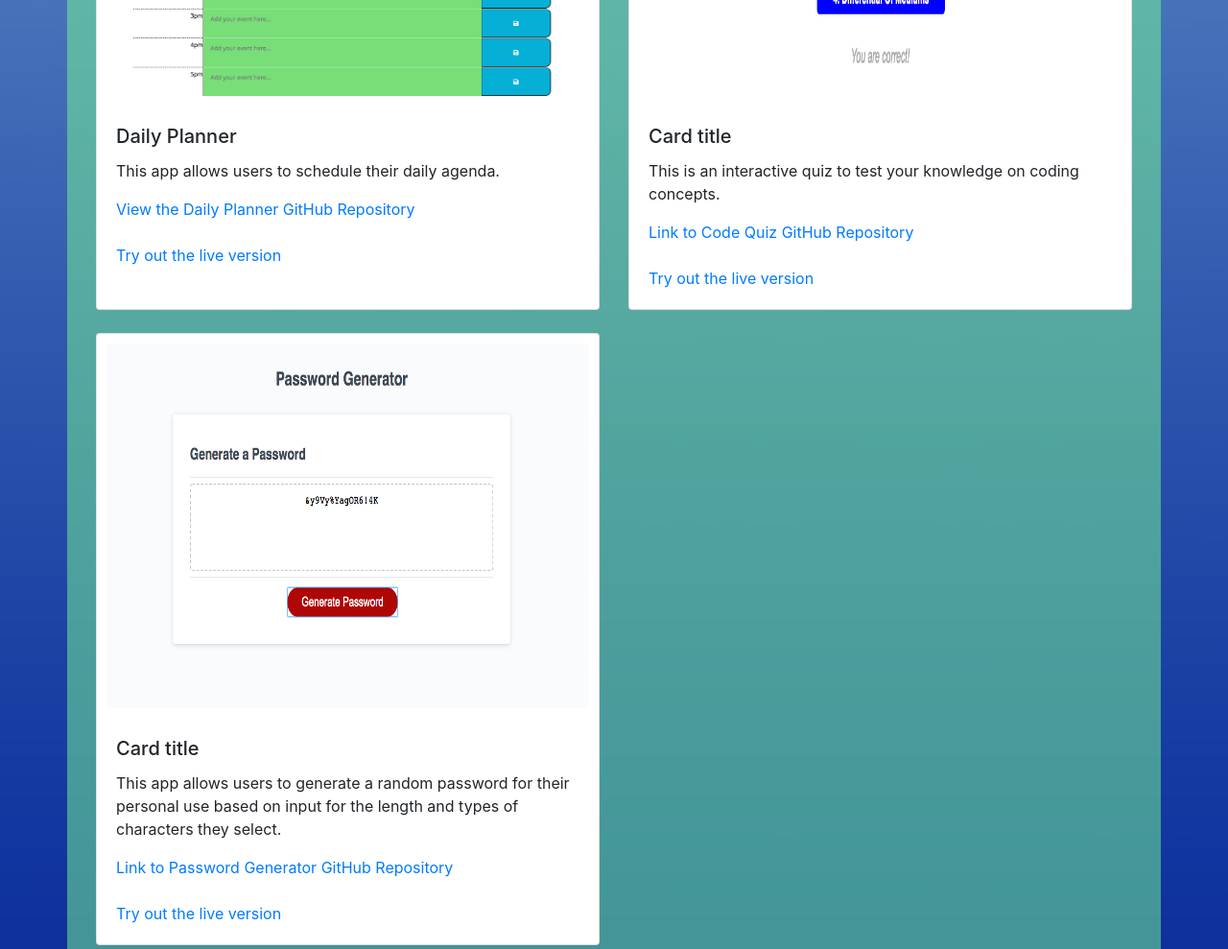
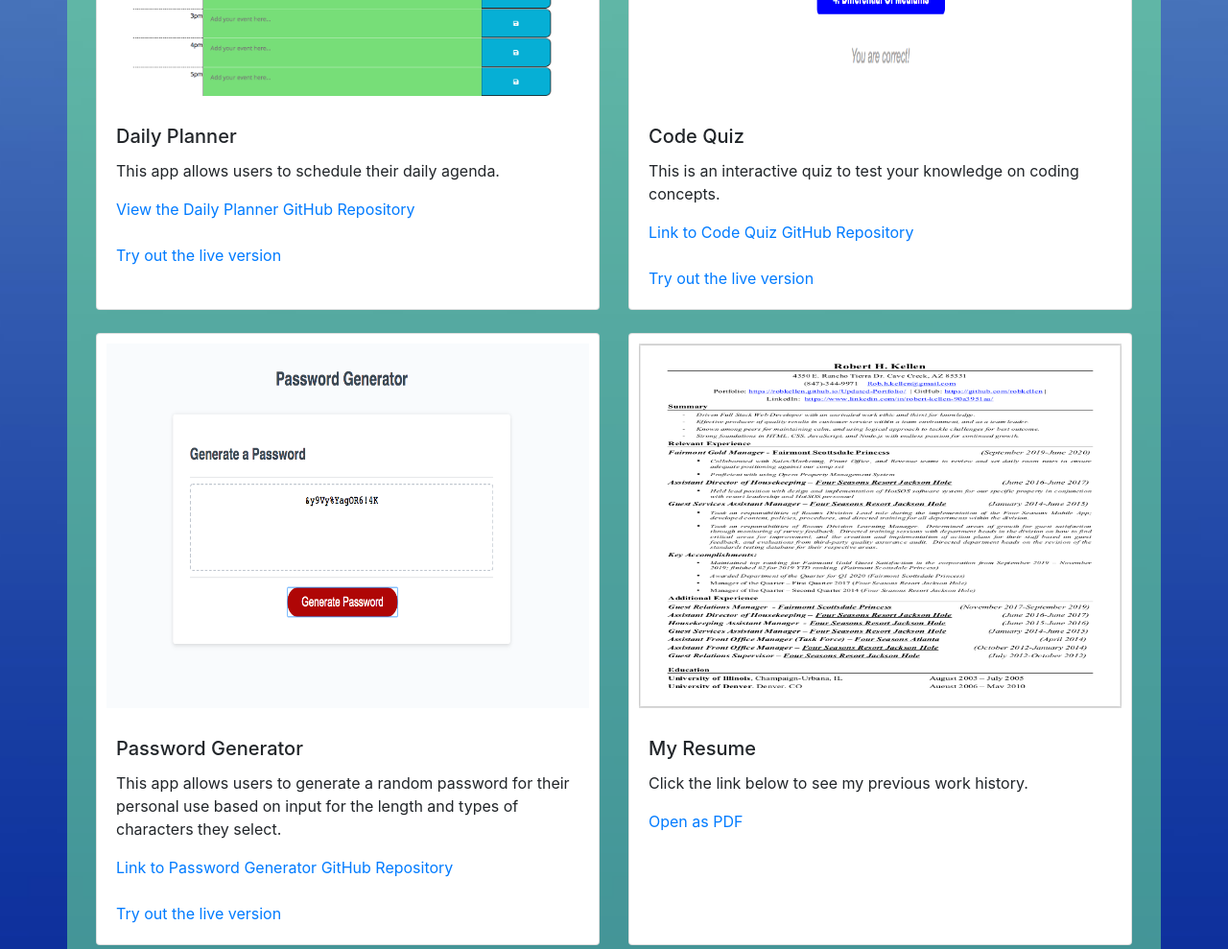
Before and after one commit to robkellen/Updated-Portfolio, a plain HTML site: page Portfolio.html in a window 1280 px wide. Shown: the part 1400-2389 px from the top of the page at 96% size. Drawn offline with nearby package versions, Linux system fonts and the light colour scheme.

Commit message:
Added Resume PDF to portfolio.  Fixed card headers for a few of my projects that were missing them.

```diff
--- a/Portfolio.html
+++ b/Portfolio.html
@@ -104,7 +104,7 @@
                 <div class="card h-100">
                   <img src="Assets/CodeQuiz.png" class="card-img-top" alt="Code Quiz App Cover Image" />
                   <div class="card-body">
-                    <h5 class="card-title">Card title</h5>
+                    <h5 class="card-title">Code Quiz</h5>
                     <p class="card-text">
                       This is an interactive quiz to test your knowledge on coding concepts.
                     </p>
@@ -116,11 +116,23 @@
                 <div class="card h-100">
                   <img src="Assets/PasswordGenerator.png" class="card-img-top" alt="Password Generator App Cover Image" />
                   <div class="card-body">
-                    <h5 class="card-title">Card title</h5>
+                    <h5 class="card-title">Password Generator</h5>
                     <p class="card-text">
                       This app allows users to generate a random password for their personal use based on input for the length and types of characters they select.
                     </p>
                     <a href="https://github.com/robkellen/Generate-Password" target="_blank">Link to Password Generator GitHub Repository</a><br></br><a href="https://robkellen.github.io/Generate-Password/">Try out the live version</a>
+                  </div>
+                </div>
+              </div>
+              <div class="col mb-4">
+                <div class="card h-100">
+                  <img src="Assets/Resume.png" class="card-img-top" alt="My Resume" />
+                  <div class="card-body">
+                    <h5 class="card-title">My Resume</h5>
+                    <p class="card-text">
+                      Click the link below to see my previous work history.
+                    </p>
+                    <a href="Assets/Robert Kellen Resume.pdf" target="_blank">Open as PDF</a>
                   </div>
                 </div>
               </div>
```
Also changed, not shown: Assets/Resume.png (added), 3 other files.
